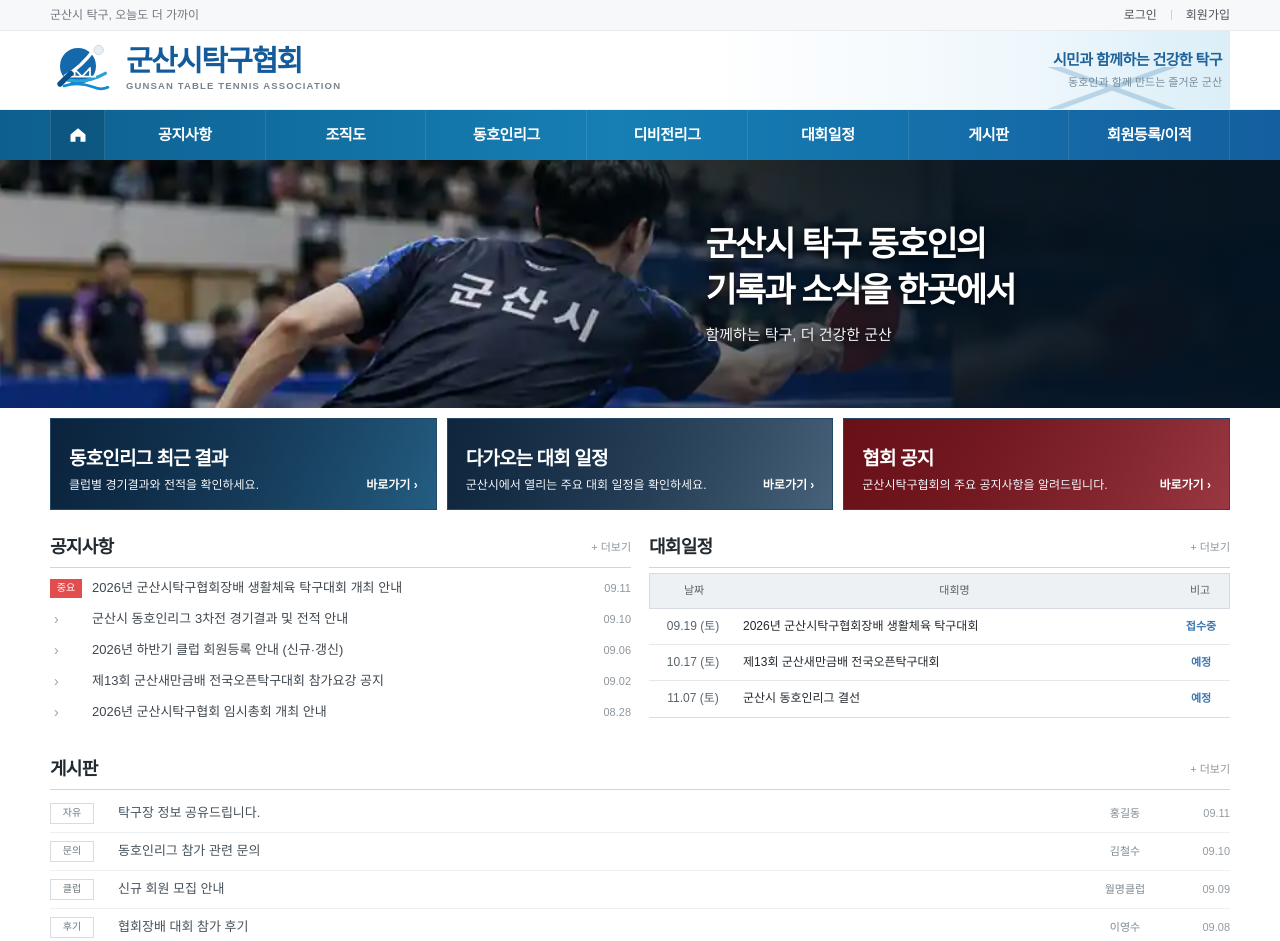
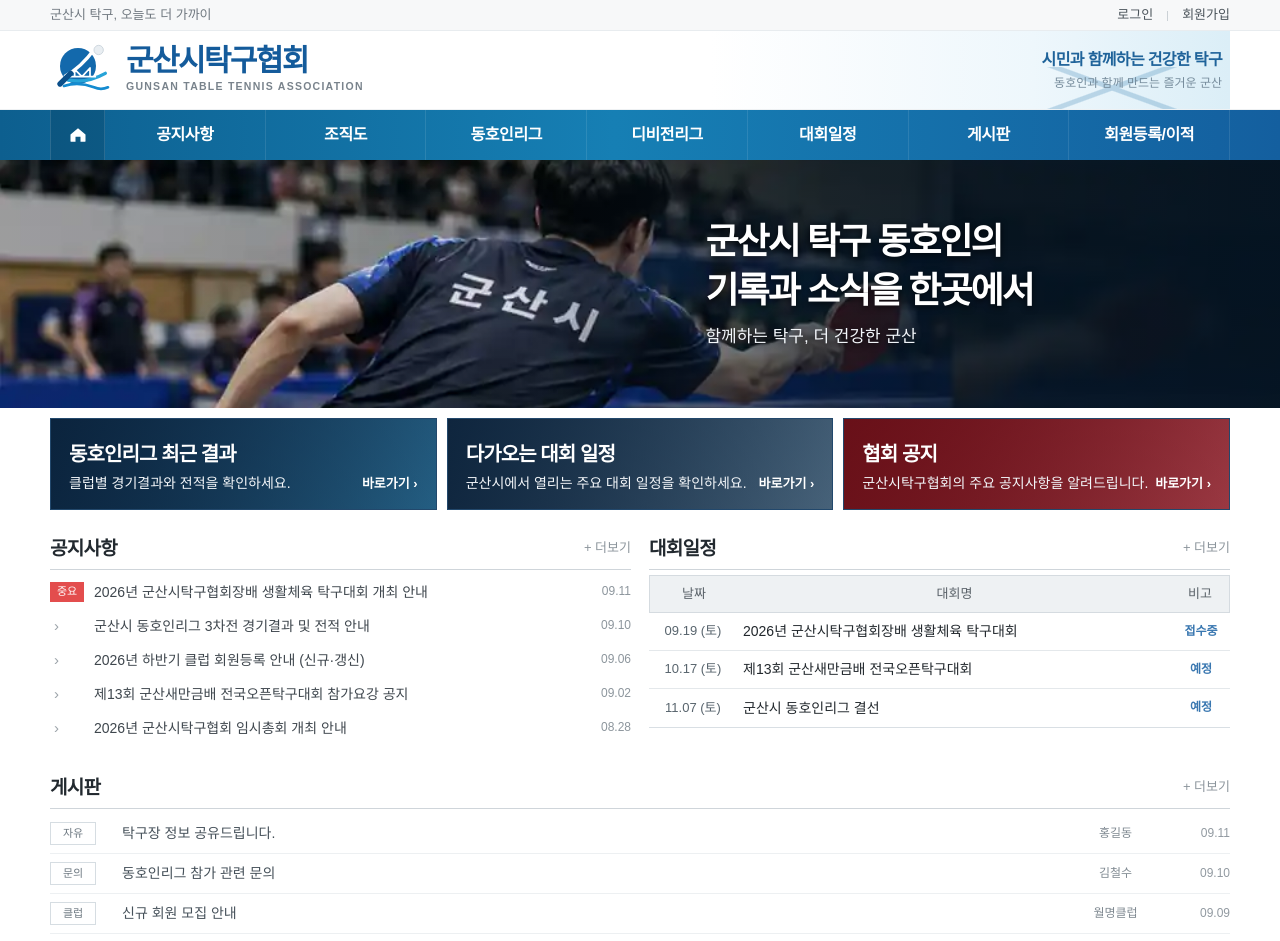
Before and after one commit to Aprasaks/gunsan-table-tennis-association, a Next.js app: page / in a window 1280 px wide. Shown: the top 941 px of the page. Built offline with nearby package versions, Linux system fonts and the light colour scheme.

Commit message:
전체 페이지 데스크톱 글씨 크기 확대

```diff
--- a/src/app/readability.css
+++ b/src/app/readability.css
@@ -1,57 +1,88 @@
 /* Desktop/laptop readability tuning */
 @media (min-width: 769px) {
-  body { font-size: 16px; }
+  body { font-size: 17px; }
 
-  .utilityBar { font-size: 12px; }
+  .utilityBar { font-size: 13px; }
   .utilityLinks { gap: 14px; }
+  .welcomeUser,
+  .utilityLogout { font-size: 13px; }
 
-  .associationWordmark strong { font-size: 29px; }
-  .associationWordmark span { font-size: 9.5px; }
-  .headerCityVisual strong { font-size: 15px; }
-  .headerCityVisual span { font-size: 11px; }
+  .associationWordmark strong { font-size: 30px; }
+  .associationWordmark span { font-size: 10.5px; }
+  .headerCityVisual strong { font-size: 16px; }
+  .headerCityVisual span { font-size: 12px; }
 
-  .desktopNav a { font-size: 15px; }
+  .desktopNav a { font-size: 16px; }
 
-  .heroCopy h1 { font-size: 34px; }
-  .heroCopy p { font-size: 15px; }
+  .heroCopy h1 { font-size: 36px; }
+  .heroCopy p { font-size: 17px; }
 
-  .featureTile strong { font-size: 19px; }
-  .featureTile p { font-size: 12px; }
-  .featureTile > b { font-size: 12px; }
+  .featureTile strong { font-size: 20px; }
+  .featureTile p { font-size: 14px; }
+  .featureTile > b { font-size: 13px; }
 
-  .portalHeading { height: 40px; }
-  .portalHeading h2 { font-size: 18px; }
-  .portalHeading > a { font-size: 11px; }
+  .portalHeading { height: 42px; }
+  .portalHeading h2 { font-size: 19px; }
+  .portalHeading > a { font-size: 13px; }
 
-  .noticeRow { min-height: 31px; grid-template-columns: 42px minmax(0,1fr) 52px; }
-  .noticeRow strong { font-size: 13px; }
-  .noticeRow time { font-size: 11px; }
-  .noticeBadge { width: 32px; height: 19px; font-size: 10px; }
-  .noticeBullet { font-size: 14px; }
+  .noticeRow { min-height: 34px; grid-template-columns: 44px minmax(0,1fr) 58px; }
+  .noticeRow strong { font-size: 14px; }
+  .noticeRow time { font-size: 12px; }
+  .noticeBadge { width: 34px; height: 20px; font-size: 11px; }
+  .noticeBullet { font-size: 15px; }
+
+  .compactTable { font-size: 12px; }
+  .compactTable th { font-size: 12px; }
+  .compactTable td { font-size: 12px; }
+
+  .serviceGrid b { font-size: 13px; }
+  .serviceGrid span { font-size: 12px; }
+  .sideBanner b { font-size: 14px; }
+  .sideBanner small,
+  .sideBanner em { font-size: 12px; }
 
   .homeScheduleHead,
-  .homeScheduleRow { min-height: 36px; }
-  .homeScheduleHead { font-size: 11px; }
-  .homeScheduleRow { font-size: 12px; }
-  .homeScheduleRow strong { font-size: 12px; }
-  .homeScheduleRow b { font-size: 11px; }
+  .homeScheduleRow { min-height: 38px; }
+  .homeScheduleHead { font-size: 13px; }
+  .homeScheduleRow { font-size: 13px; }
+  .homeScheduleRow strong { font-size: 14px; }
+  .homeScheduleRow b { font-size: 12px; }
 
-  .boardRow { min-height: 38px; grid-template-columns: 68px minmax(0,1fr) 100px 55px; }
-  .boardCategory { min-width: 44px; height: 21px; font-size: 10px; }
-  .boardRow strong { font-size: 13px; }
+  .boardRow { min-height: 40px; grid-template-columns: 72px minmax(0,1fr) 105px 62px; }
+  .boardCategory { min-width: 46px; height: 23px; font-size: 11px; }
+  .boardRow strong { font-size: 14px; }
   .boardAuthor,
-  .boardRow time { font-size: 11px; }
+  .boardRow time { font-size: 12px; }
 
-  .footerInner strong { font-size: 17px; }
-  .footerInner p { font-size: 11px; }
+  .miniOrgTop span { font-size: 12px; }
+  .miniOrgTop strong { font-size: 11px; }
+  .miniOrgRow span,
+  .miniOrgClub span { font-size: 11px; }
 
-  .subHero .crumb { font-size: 11px; }
-  .subHero h1 { font-size: 30px; }
-  .subHero p { font-size: 13px; }
-  .sectionBar h2 { font-size: 19px; }
-  .sectionBar span { font-size: 11px; }
-  .dataTable th { font-size: 12px; }
-  .dataTable td { font-size: 13px; }
+  .footerInner strong { font-size: 18px; }
+  .footerInner p { font-size: 13px; }
+
+  .subHero .crumb { font-size: 13px; }
+  .subHero h1 { font-size: 32px; }
+  .subHero p { font-size: 16px; }
+  .sectionBar h2 { font-size: 21px; }
+  .sectionBar span { font-size: 13px; }
+  .dataTable th { font-size: 14px; }
+  .dataTable td { font-size: 15px; }
   .subTabs button,
-  .subTabs a { font-size: 12px; }
+  .subTabs a { font-size: 14px; }
+
+  .memberServiceCard > span { font-size: 13px; }
+  .memberServiceCard h2 { font-size: 21px; }
+  .memberServiceCard p { font-size: 15px; line-height: 1.75; }
+  .memberServiceCard a { font-size: 14px; padding: 10px 14px; }
+
+  .workflowPanel {
+    border: 1px solid #d8e0e6;
+    border-top: 4px solid #167fb4;
+    background: #fff;
+    padding: 28px 30px;
+  }
+  .workflowPanel h2 { margin: 0 0 12px; font-size: 23px; }
+  .workflowPanel p { margin: 0; font-size: 16px; line-height: 1.75; color: #5f6d78; }
 }
```
